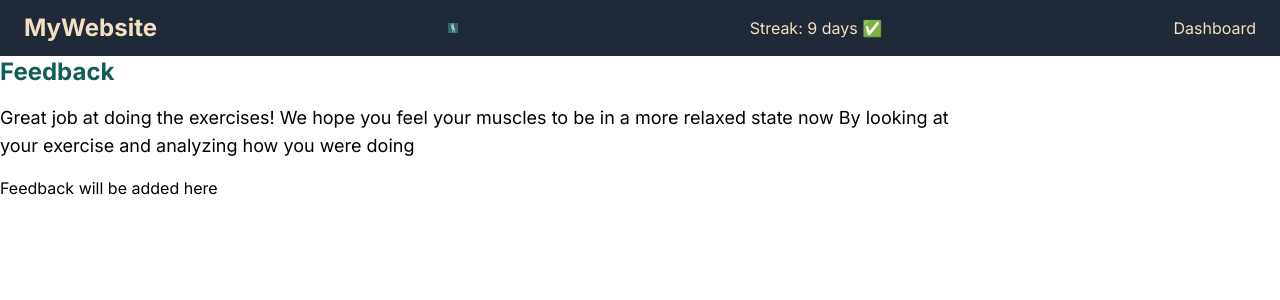
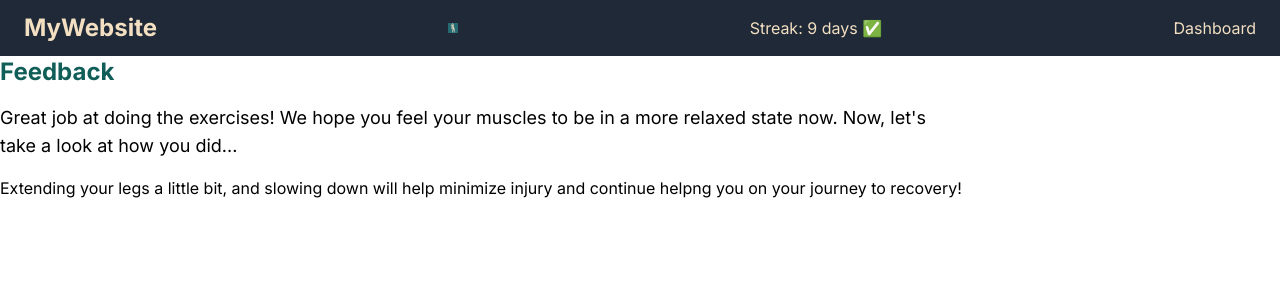
Before and after one commit to YxngXi1/Physiobuddy, a Next.js app in the folder client/: page /feedback in a window 1280 px wide. Shown: the top 300 px of the page. Built offline with nearby package versions, Linux system fonts and the light colour scheme.

Commit message:
Update page.tsx

```diff
--- a/client/app/feedback/page.tsx
+++ b/client/app/feedback/page.tsx
@@ -1,21 +1,31 @@
 'use client'
 
 import Navbar from '@/components/Navbar';
-import React from 'react';
+import React, { useEffect, useRef } from 'react';
 
 const Feedback: React.FC = () => {
+  const videoRef = useRef<HTMLVideoElement>(null);
 
-  return(
+  useEffect(() => {
+    // Any side effects related to the video can be handled here
+    if (videoRef.current) {
+      console.log('Video element is ready');
+    }
+  }, []);
+
+  return (
     <div>
       <Navbar />
-      <div >
-      <h2 className="text-2xl font-bold mb-4 text-teal-800">Feedback</h2>
-        <p className="text-lg mb-4 w-3/4">Great job at doing the exercises! We hope you feel your muscles to be in a more relaxed state now
-        By looking at your exercise and analyzing how you were doing</p>
-      <p>Feedback will be added here</p>
+      <div>
+        <h2 className="text-2xl font-bold mb-4 text-teal-800">Feedback</h2>
+        <p className="text-lg mb-4 w-3/4">
+          Great job at doing the exercises! We hope you feel your muscles to be in a more relaxed state now.
+          Now, let's take a look at how you did...
+        </p>
+        <p>Extending your legs a little bit, and slowing down will help minimize injury and continue helpng you on your journey to recovery!</p>
       </div>
     </div>
-  )
+  );
 }
 
-export default Feedback
+export default Feedback;
```
